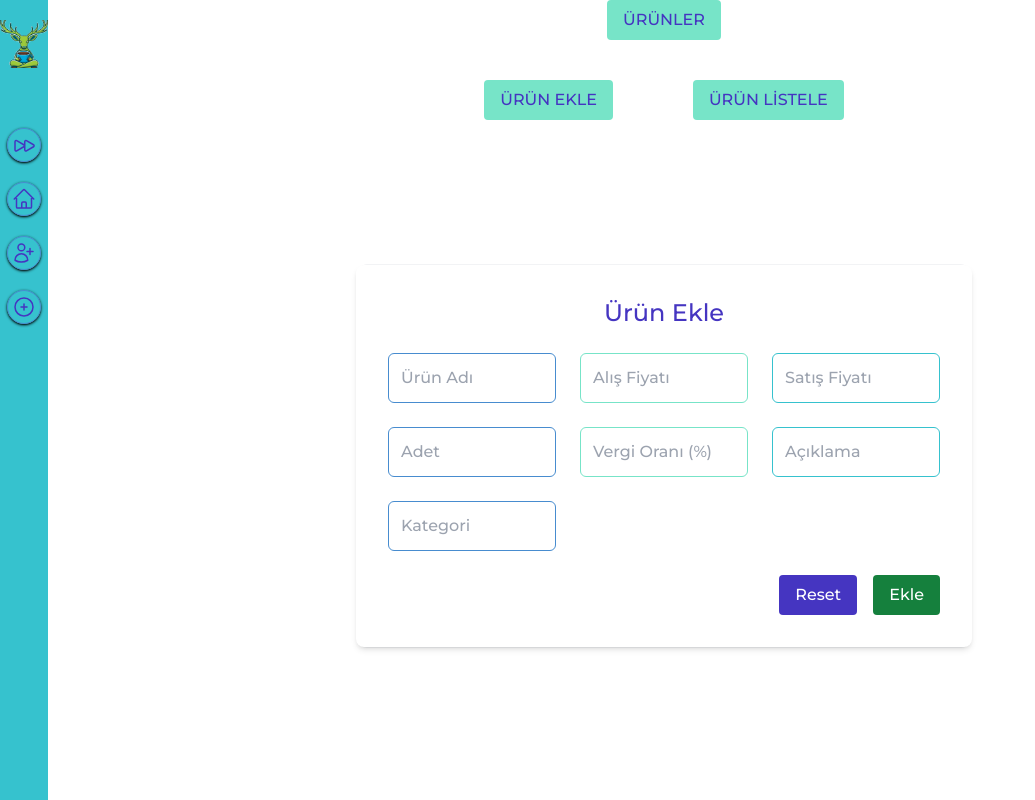
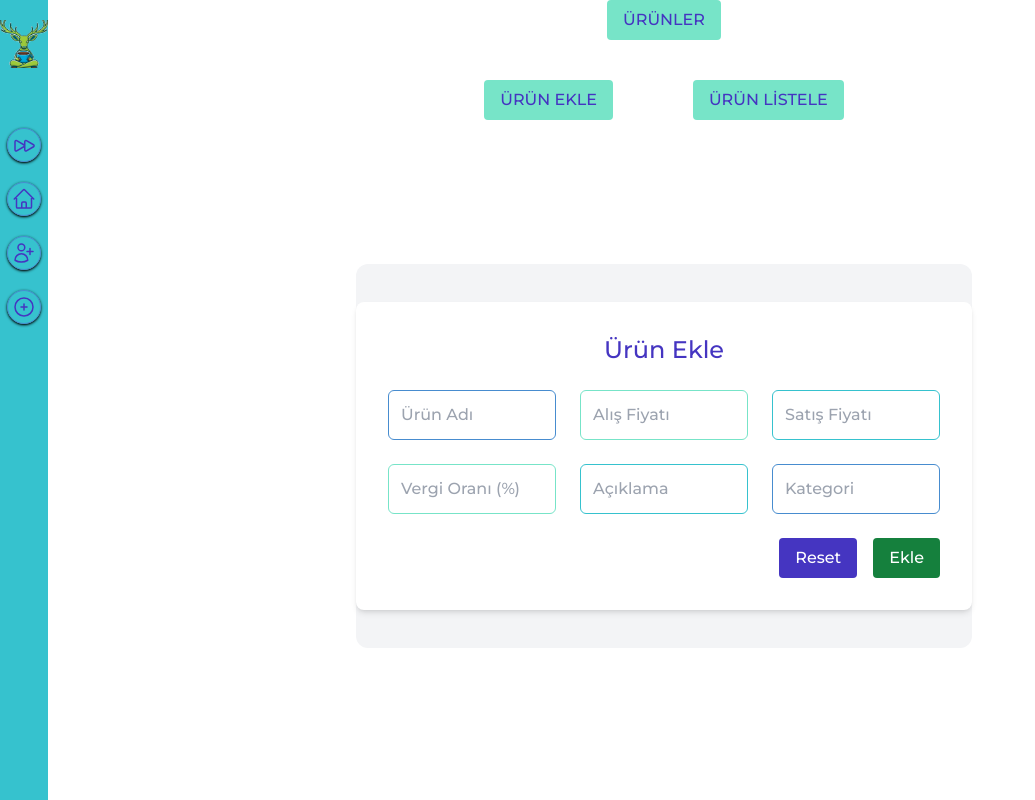
Before and after one commit to ekobis/ekobis-fe, a React (Vite) app in the folder ekobis/: page /urun/urunekle in a window 1280 px wide. Shown: the whole page, without its empty margins (0-1035 px from the left). Built offline with nearby package versions, Linux system fonts and the light colour scheme.

Commit message:
Urunlisteleme https fixed

```diff
--- a/ekobis/src/components/ErrorModal.jsx
+++ b/ekobis/src/components/ErrorModal.jsx
@@ -1,9 +1,9 @@
 // ErrorModal.jsx
-import React from 'react';
+import React, { useState } from 'react';
 import ReactDOM from 'react-dom';
 
 const ErrorModal = ({ onClose,children }) => {
-  return ReactDOM.createPortal(
+   return ReactDOM.createPortal(
     <div className="fixed inset-0 flex items-center justify-center bg-gray-800 bg-opacity-75 z-50">
       <div className="bg-white p-8 rounded-lg shadow-md text-center">
         <h2 className="text-xl font-semibold mb-4" style={{ color: 'rgb(69, 53, 193)' }}>
--- a/ekobis/src/pages/Products/UrunListele.jsx
+++ b/ekobis/src/pages/Products/UrunListele.jsx
@@ -11,7 +11,7 @@ export default function UrunListele() {
   useEffect(() => {
     const fetchProducts = async () => {
       try {
-        const response = await axios.get('http://localhost:8080/products');
+        const response = await axios.get('http://localhost:8080/product');
         setProducts(response.data);
       } catch (err) {
         setError('Ürünleri yüklerken bir hata oluştu.');
--- a/ekobis/src/pages/Products/Urunekle.jsx
+++ b/ekobis/src/pages/Products/Urunekle.jsx
@@ -8,7 +8,6 @@ export default function UrunEkle() {
   const [productName, setProductName] = useState('');
   const [purchasePrice, setPurchasePrice] = useState('');
   const [salePrice, setSalePrice] = useState('');
-  const [stockQuantity, setStockQuantity] = useState('');
   const [taxRate, setTaxRate] = useState('');
   const [description, setDescription] = useState('');
   const [category, setCategory] = useState(''); // Kategori state
@@ -24,7 +23,6 @@ export default function UrunEkle() {
       productName,
       purchasePrice,
       salePrice,
-      stockQuantity,
       taxRate,
       description,
       category, // Kategoriyi de ekleyin
@@ -34,9 +32,9 @@ export default function UrunEkle() {
 
     try {
       const response = await axios.post('http://localhost:8080/product', urun);
-      console.log(response.data);
       setLoading(false);
       resetForm();
+      navigate("/urun/urunlistele")
     } catch (error) {
       console.error('Form gönderilirken hata oluştu:', error);
       setLoading(false);
@@ -51,7 +49,6 @@ export default function UrunEkle() {
     setProductName('');
     setPurchasePrice('');
     setSalePrice('');
-    setStockQuantity('');
     setTaxRate('');
     setDescription('');
     setCategory('');
@@ -90,14 +87,6 @@ export default function UrunEkle() {
               style={{ borderColor: 'rgb(54, 194, 206)' }}
               value={salePrice}
               onChange={(e) => setSalePrice(e.target.value)}
-            />
-            <input
-              type="number"
-              placeholder="Adet"
-              className="border border-gray-300 p-3 rounded-md"
-              style={{ borderColor: 'rgb(71, 140, 207)' }}
-              value={stockQuantity}
-              onChange={(e) => setStockQuantity(e.target.value)}
             />
             <input
               type="number"
```
